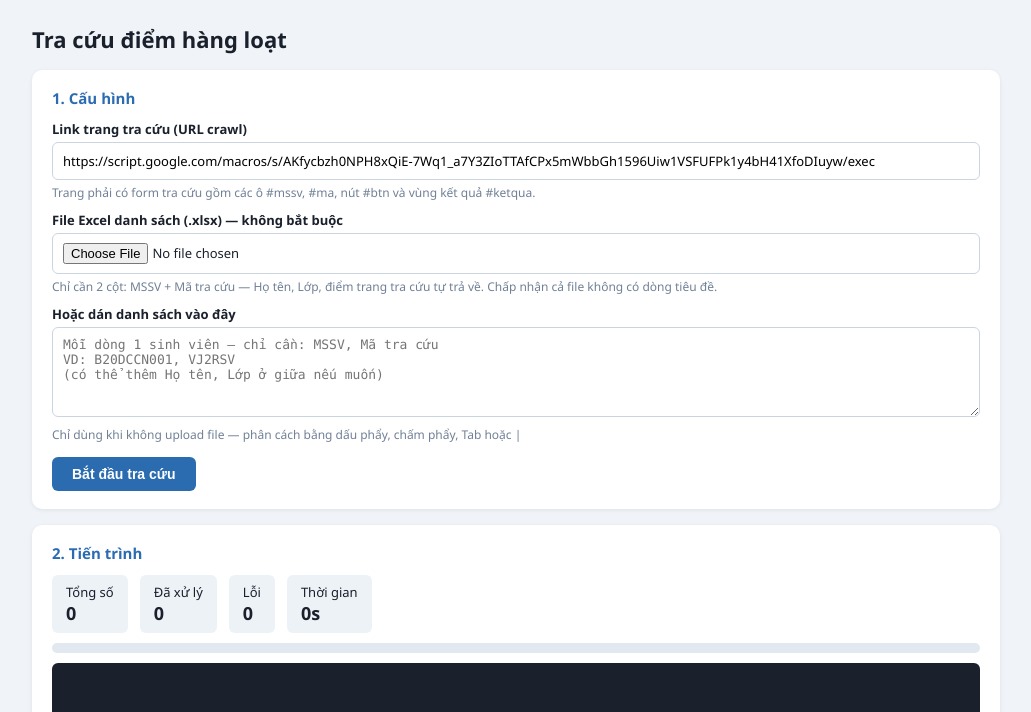
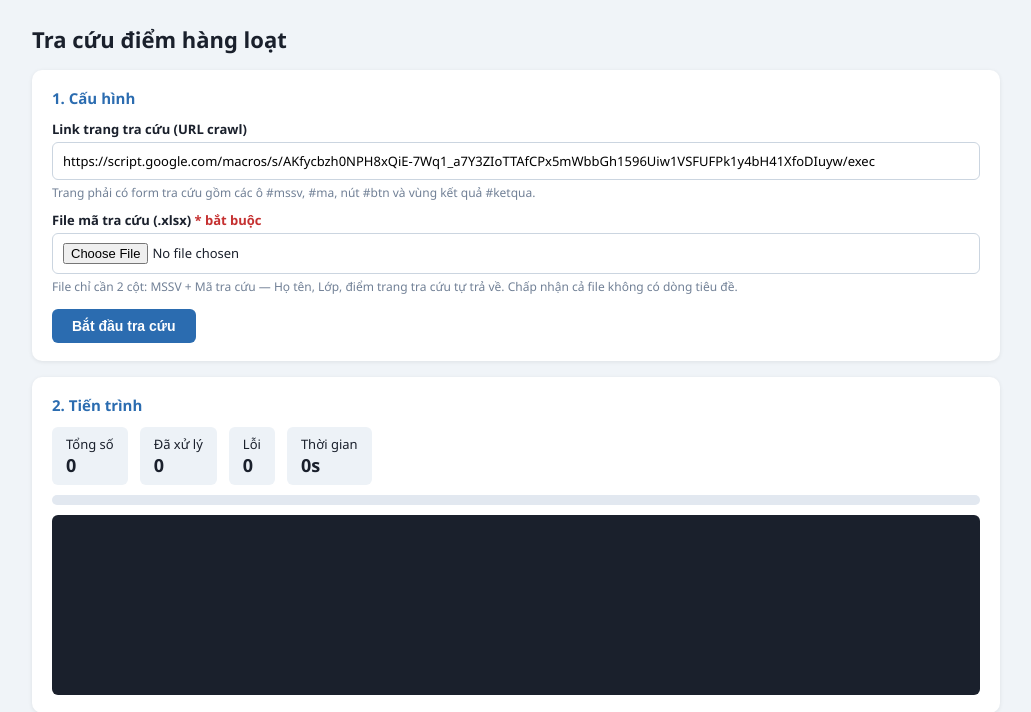
Before and after one commit to ensting/danh_sach_diem_k8, a Flask app: page / in a window 1280 px wide. Shown: the top 712 px of the page, without its empty margins (124-1155 px from the left). Run offline with Flask 3, Linux system fonts and the light colour scheme.

Commit message:
File mã tra cứu (.xlsx) là đầu vào bắt buộc, bỏ ô dán danh sách
Generated with [Devin](https://devin.ai)

Co-Authored-By: Devin <158243242+devin-ai-integration[bot]@users.noreply.github.com>

```diff
--- a/app.py
+++ b/app.py
@@ -15,7 +15,7 @@ from flask import Flask, request, jsonify, send_file, render_template
 from playwright.sync_api import sync_playwright
 
 from crawler_core import (
-    doc_danh_sach, doc_danh_sach_tu_text, tim_frame_co_form,
+    doc_danh_sach, tim_frame_co_form,
     tra_cuu_mot_sv, luu_excel, LUU_SAU_MOI,
 )
 
@@ -123,17 +123,17 @@ def start():
                         "error": "Link crawl không hợp lệ (phải bắt đầu bằng http:// hoặc https://)"}), 400
 
     f = request.files.get("file")
-    if f and f.filename:
-        try:
-            danh_sach = doc_danh_sach(BytesIO(f.read()))
-        except Exception as e:
-            return jsonify({"ok": False, "error": f"Không đọc được file Excel: {e}"}), 400
-    else:
-        danh_sach = doc_danh_sach_tu_text(request.form.get("danh_sach") or "")
+    if not f or not f.filename:
+        return jsonify({"ok": False,
+                        "error": "Bắt buộc upload file mã tra cứu (.xlsx)"}), 400
+    try:
+        danh_sach = doc_danh_sach(BytesIO(f.read()))
+    except Exception as e:
+        return jsonify({"ok": False, "error": f"Không đọc được file Excel: {e}"}), 400
 
     if not danh_sach:
         return jsonify({"ok": False,
-                        "error": "Chưa có danh sách — hãy upload file .xlsx hoặc dán MSSV + Mã tra cứu"}), 400
+                        "error": "File không có dữ liệu — cần ít nhất cột MSSV + Mã tra cứu"}), 400
 
     don_job_cu()
     job_id = uuid.uuid4().hex[:8]
--- a/crawler_core.py
+++ b/crawler_core.py
@@ -109,32 +109,6 @@ def doc_danh_sach(nguon):
     return ds
 
 
-def doc_danh_sach_tu_text(text):
-    """Parse danh sách dán vào ô text. Mỗi dòng: MSSV, Họ tên, Lớp, Mã tra cứu
-    (tối thiểu MSSV + Mã tra cứu; phân cách bằng Tab, dấu phẩy, chấm phẩy, | hoặc khoảng trắng)."""
-    ds = []
-    for dong in (text or "").splitlines():
-        dong = dong.strip()
-        if not dong:
-            continue
-        parts = [p.strip() for p in dong.split("\t")]
-        if len(parts) == 1:
-            parts = [p.strip() for p in re.split(r"[,;|]", dong)]
-        if len(parts) == 1:
-            parts = dong.split()
-        if len(parts) < 2:
-            continue
-        if not ds and ("mssv" in bo_dau(parts[0]) or "ma so" in bo_dau(parts[0])):
-            continue  # bỏ dòng tiêu đề nếu có
-        ds.append({
-            "mssv": parts[0],
-            "ten": parts[1] if len(parts) >= 3 else "",
-            "lop": parts[2] if len(parts) >= 4 else "",
-            "ma": parts[-1],
-        })
-    return ds
-
-
 def luu_excel(cac_hang, file_ra):
     wb = Workbook()
     ws = wb.active
--- a/templates/index.html
+++ b/templates/index.html
@@ -56,14 +56,10 @@
     <input type="text" id="url" value="{{ url_mac_dinh }}">
     <div class="hint">Trang phải có form tra cứu gồm các ô #mssv, #ma, nút #btn và vùng kết quả #ketqua.</div>
 
-    <label for="file">File Excel danh sách (.xlsx) — không bắt buộc</label>
-    <input type="file" id="file" accept=".xlsx,.xls">
-    <div class="hint">Chỉ cần 2 cột: MSSV + Mã tra cứu — Họ tên, Lớp, điểm trang tra cứu tự trả về.
+    <label for="file">File mã tra cứu (.xlsx) <span style="color:#c53030">* bắt buộc</span></label>
+    <input type="file" id="file" accept=".xlsx,.xls" required>
+    <div class="hint">File chỉ cần 2 cột: MSSV + Mã tra cứu — Họ tên, Lớp, điểm trang tra cứu tự trả về.
       Chấp nhận cả file không có dòng tiêu đề.</div>
-
-    <label for="danhSach">Hoặc dán danh sách vào đây</label>
-    <textarea id="danhSach" placeholder="Mỗi dòng 1 sinh viên — chỉ cần: MSSV, Mã tra cứu&#10;VD: B20DCCN001, VJ2RSV&#10;(có thể thêm Họ tên, Lớp ở giữa nếu muốn)"></textarea>
-    <div class="hint">Chỉ dùng khi không upload file — phân cách bằng dấu phẩy, chấm phẩy, Tab hoặc |</div>
 
     <div class="btns">
       <button id="btnStart" onclick="batDau()">Bắt đầu tra cứu</button>
@@ -111,11 +107,11 @@ const esc = s => String(s ?? "").replace(/[&<>"']/g,
 
 async function batDau() {
   const url = $("url").value.trim();
+  const f = $("file").files[0];
+  if (!f) { $("statusMsg").textContent = "Hãy chọn file mã tra cứu (.xlsx)"; return; }
   const fd = new FormData();
   fd.append("url", url);
-  const f = $("file").files[0];
-  if (f) fd.append("file", f);
-  fd.append("danh_sach", $("danhSach").value);
+  fd.append("file", f);
 
   $("btnStart").disabled = true;
   $("statusMsg").textContent = "Đang khởi tạo...";
```
Also changed, not shown: 1 other file.
